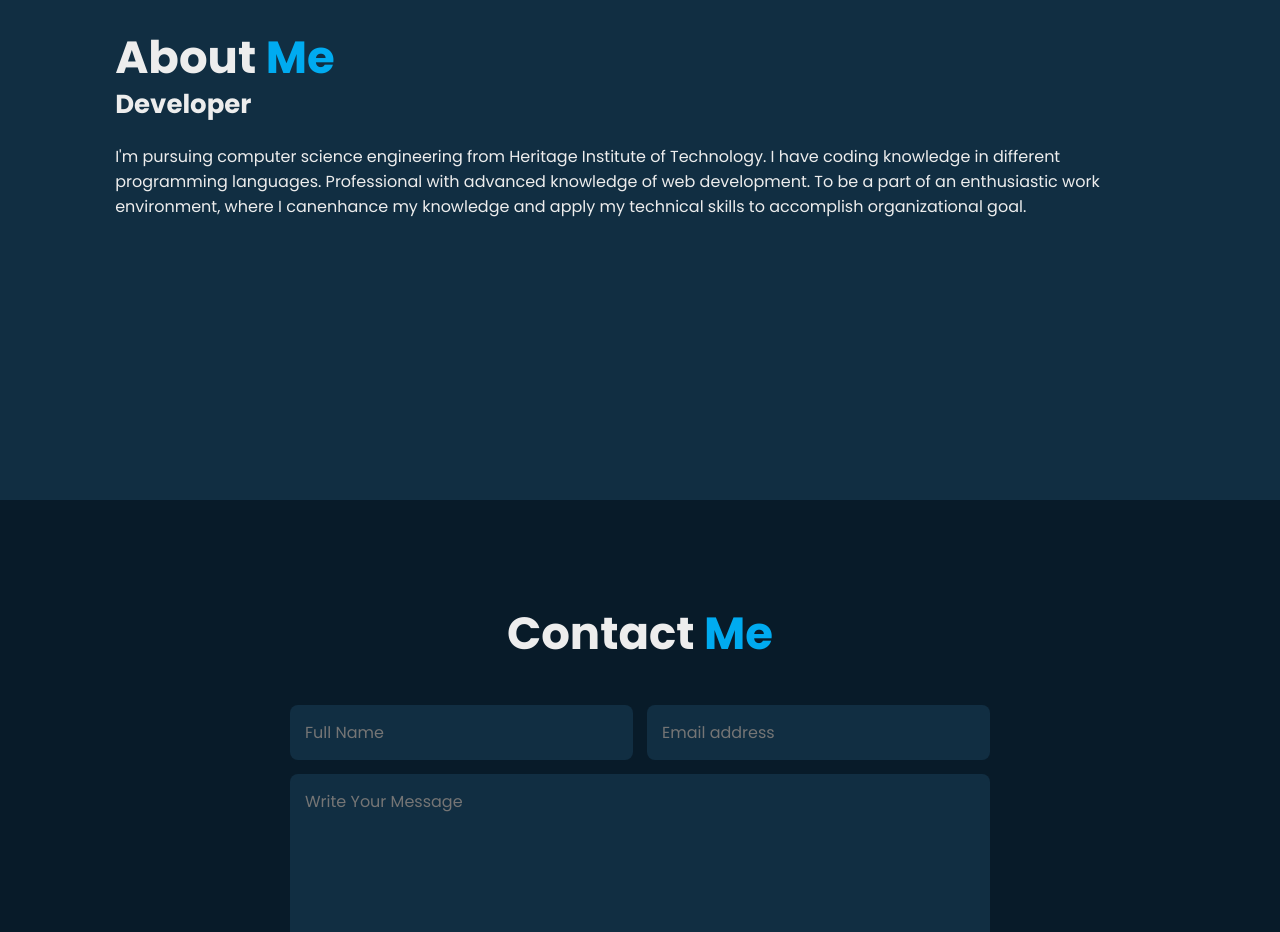
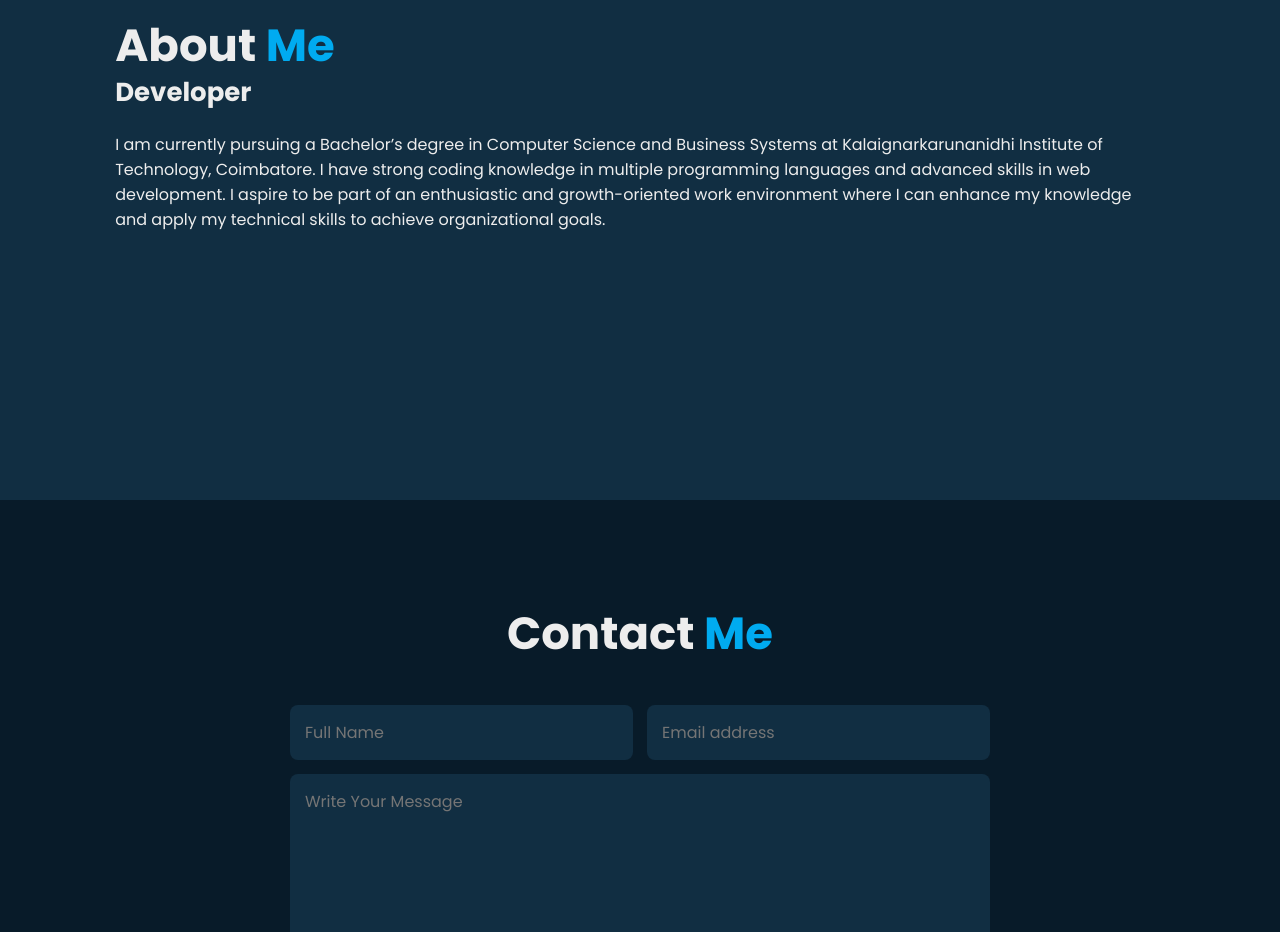
Before and after one commit to varsharajeshrp/MyPortfolio, a plain HTML site: page index.html in a window 1280 px wide. Shown: the part 1100-2032 px from the top of the page. Drawn offline with nearby package versions, Linux system fonts and the light colour scheme.

Commit message:
error corrected

```diff
--- a/index.html
+++ b/index.html
@@ -50,11 +50,11 @@
         <div class="about-content">
             <h2 class="heading">About <span>Me</span></h2>
             <h3>Developer</h3>
-            <p>I'm pursuing computer science engineering from Heritage Institute of Technology. I have coding knowledge
-                in different programming languages. Professional with advanced knowledge of web development. To be a
-                part
-                of an enthusiastic work environment, where
-                I canenhance my knowledge and apply my technical skills to accomplish organizational goal.
+            <p>I am currently pursuing a Bachelor’s degree in Computer Science and Business Systems at
+                Kalaignarkarunanidhi Institute of Technology, Coimbatore. I have strong coding knowledge
+                in multiple programming languages and advanced skills in web development. I aspire to be
+                part of an enthusiastic and growth-oriented work environment where I can enhance my knowledge
+                and apply my technical skills to achieve organizational goals.
             </p>
         </div>
     </section>
```
